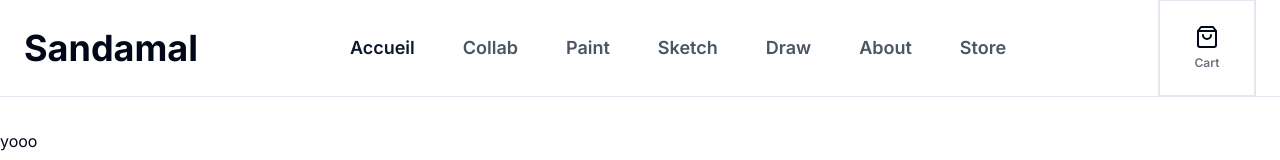
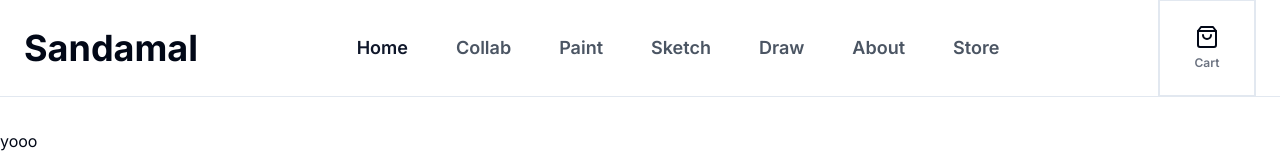
Before and after one commit to SebastienLaurentt/Sandamal, a Next.js app: page / in a window 1280 px wide. Shown: the top 160 px of the page. Built offline with nearby package versions, Linux system fonts and the light colour scheme.

Commit message:
update content

```diff
--- a/data/navData.ts
+++ b/data/navData.ts
@@ -1,8 +1,8 @@
 const navData = [
   {
     href: "/",
-    name: "Accueil",
-    burgerMenuName: "ACCUEIL",
+    name: "Home",
+    burgerMenuName: "HOME",
   },
   {
     href: "/collab",
```
